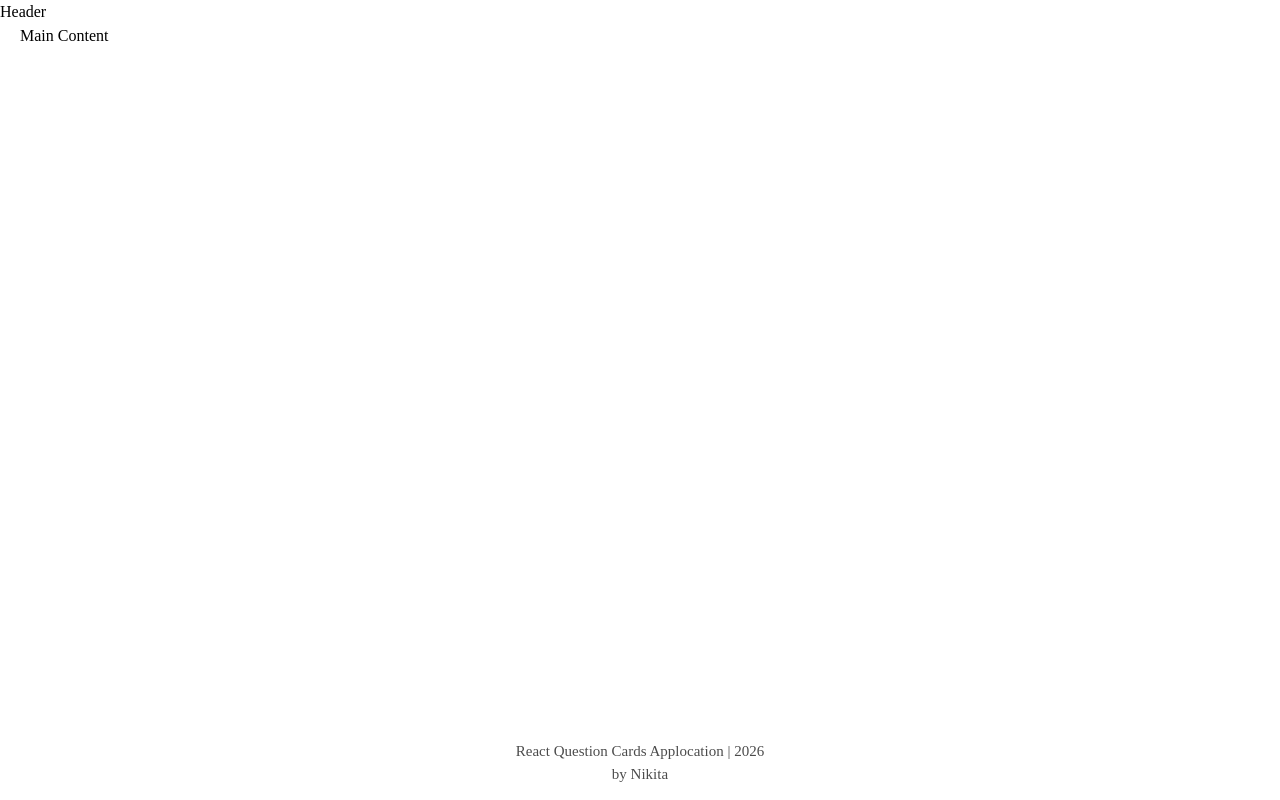
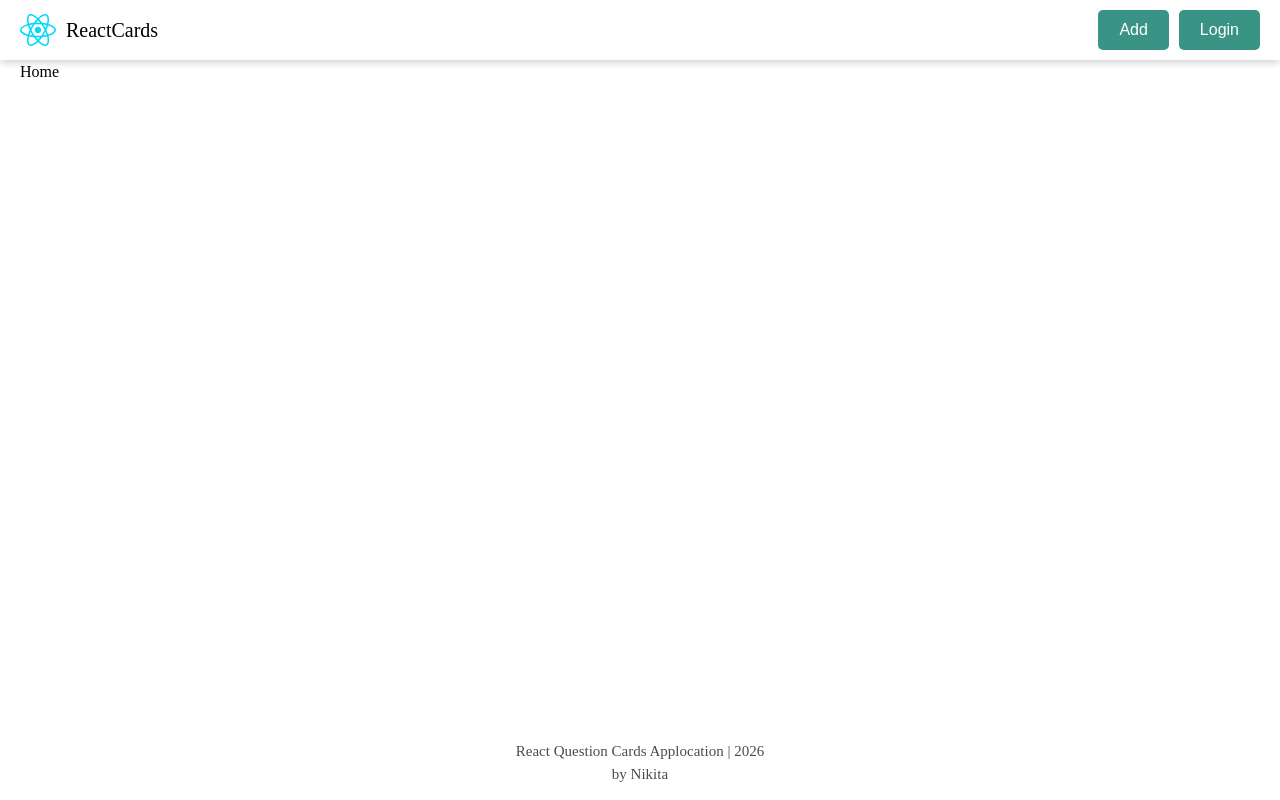
Before and after one commit to TitanSelv/react-app, a React (Vite) app: page / in a window 1280 px wide. Built offline with nearby package versions, Linux system fonts and the light colour scheme.

Commit message:
Add Header and Button Component

```diff
--- a/src/App.jsx
+++ b/src/App.jsx
@@ -1,8 +1,22 @@
+import { BrowserRouter, Route, Routes } from "react-router-dom";
 import { MainLayout } from "./components/MainLayout";
 
 
 function App() {
-  return <MainLayout />;
+
+  return (
+    <BrowserRouter>
+      <Routes>
+        <Route element={<MainLayout />}>
+          <Route path="/" element={<div>Home</div>} />
+          <Route path="/forbidden" element={<div> forbidden!!!  </div>} />
+          <Route path="/addquestion" element={<div> add question </div>} />
+        </Route>
+      </Routes>
+
+    </BrowserRouter>
+  );
+
 }
 
 export default App
--- /dev/null
+++ b/src/components/Button/Button.jsx
@@ -0,0 +1,10 @@
+import { } from 'react';
+import cls from "./Button.module.css";
+
+export const Button = (props) => {
+    return (
+        <button className={`${cls.btn} ${props.isActive ? cls.active: ""}`} onClick={props.onClick} disabled={props.isDisabled}>
+            {props.children}
+        </button>
+    );
+};
--- /dev/null
+++ b/src/components/Button/Button.module.css
@@ -0,0 +1,28 @@
+.btn {
+    padding: 10px 20px;
+    border-radius: 5px;
+    border: 1px solid transparent;
+    font-size: 16px;
+    font-weight: 500;
+    background-color: var(--btn-bg-color);
+    color: var(--btn-text-color);
+    cursor: pointer;
+    transition: border-color 0.3s;
+}
+
+.btn:hover {
+    border-color: #444444;
+}
+.btn:focus,
+.btn:focus-visible {
+    outline: 4px auto #444444;
+}
+
+.btn:disabled{
+    opacity: 0.5;
+    pointer-events: none;
+}
+.active {
+    color: #000;
+    background-color: #ff815b;
+}
--- /dev/null
+++ b/src/components/Button/index.jsx
@@ -0,0 +1 @@
+export { Button} from './Button';
--- /dev/null
+++ b/src/components/Header/Header.jsx
@@ -0,0 +1,21 @@
+import { } from 'react';
+import ReactLogo from "../../assets/react.svg";
+import { Button } from '../Button';
+import cls from "./Header.module.css";
+
+const Header = () => {
+    return (
+        <header className={cls.header}>
+            <p>
+                <img src={ReactLogo} alt="React Logo" />
+                <span>ReactCards</span>
+            </p>
+            <div className={cls.buttons}>
+                <Button >Add</Button>
+                <Button>Login</Button>
+            </div>
+        </header>
+    );
+};
+
+export default Header;
--- /dev/null
+++ b/src/components/Header/Header.module.css
@@ -0,0 +1,33 @@
+.header {
+    display: flex;
+    justify-content: space-between;
+    align-items: center;
+    padding: 10px 20px;
+    width: 100%;
+    height: 60px;
+    background-color: var(--main-bg-color);
+    color: var(--text-color);
+    box-shadow: 0 2px 8px 0 rgba(0, 0, 0, .2);
+
+
+    p {
+        display: flex;
+        justify-content: center;
+        align-items: center;
+        font-size: 20px;
+        gap: 10px;
+        cursor: pointer;
+        user-select: none;
+    }
+
+}
+
+.buttons {
+    display: flex;
+    align-items: center;
+    justify-content: center;
+
+    gap: 10px;
+
+
+}
--- /dev/null
+++ b/src/components/Header/index.jsx
@@ -0,0 +1 @@
+export { default as Header} from "./Header";
--- a/src/components/MainLayout/MainLayout.jsx
+++ b/src/components/MainLayout/MainLayout.jsx
@@ -1,16 +1,21 @@
 import { } from 'react';
 
 import cls from './MainLayout.module.css';
+import { Outlet } from 'react-router-dom';
+import { Header } from '../Header';
 
 export const MainLayout = () => {
+
 
     const currentYear = new Date().getFullYear();
 
     return (
         <div className={cls.mainLayout}>
-            <header>Header</header>
+            <Header />
             <div className={cls.mainWrapper}>
-                <main className={cls.main}>Main Content</main>
+                <main className={cls.main}>
+                    <Outlet />
+                </main>
                 <footer className={cls.footer}>
                     React Question Cards Applocation | {currentYear} <br />
                     by Nikita
--- a/src/components/MainLayout/MainLayout.module.css
+++ b/src/components/MainLayout/MainLayout.module.css
@@ -15,7 +15,7 @@
     justify-content: space-between;
     align-items: stretch;
     gap: 20;
-    overflow-y: scroll;
+    overflow-y: auto;
 
 }
 
--- a/src/index.css
+++ b/src/index.css
@@ -1,6 +1,9 @@
 :root {
-  --main-bg-color: #2b2929;
+  --main-bg-color: #171d35;
   --text-color: #ffffff;
+
+  --btn-bg-color: #c7c5c3;
+  --btn-text-color: #000000;
 
   --sans: system-ui, 'Segoe UI', Roboto, sans-serif;
   --heading: system-ui, 'Segoe UI', Roboto, sans-serif;
@@ -15,10 +18,29 @@
   }
 }
 
+
+
+@media (prefers-color-scheme: dark) {
+  :root {
+    --main-bg-color: #171d35;
+    --text-color: #fff;
+    --btn-bg-color: #f0ede9;
+    --btn-text-color: #000000;
+
+    color-scheme: dark;
+
+
+  }
+
+
+}
+
 @media (prefers-color-scheme: light) {
   :root {
     --main-bg-color: #ffffff;
     --text-color: #000;
+    --btn-bg-color: #3a9485;
+    --btn-text-color: #ffffff;
 
     color-scheme: light;
 
@@ -39,19 +61,6 @@ a {
   text-decoration: none;
 }
 
-@media (prefers-color-scheme: dark) {
-  :root {
-    --main-bg-color: #2b2929;
-    --text-color: #fff;
-
-    color-scheme: dark;
-
-
-  }
-
-
-}
-
 body {
   color: var(--text-color);
   background-color: var(--main-bg-color);
```
